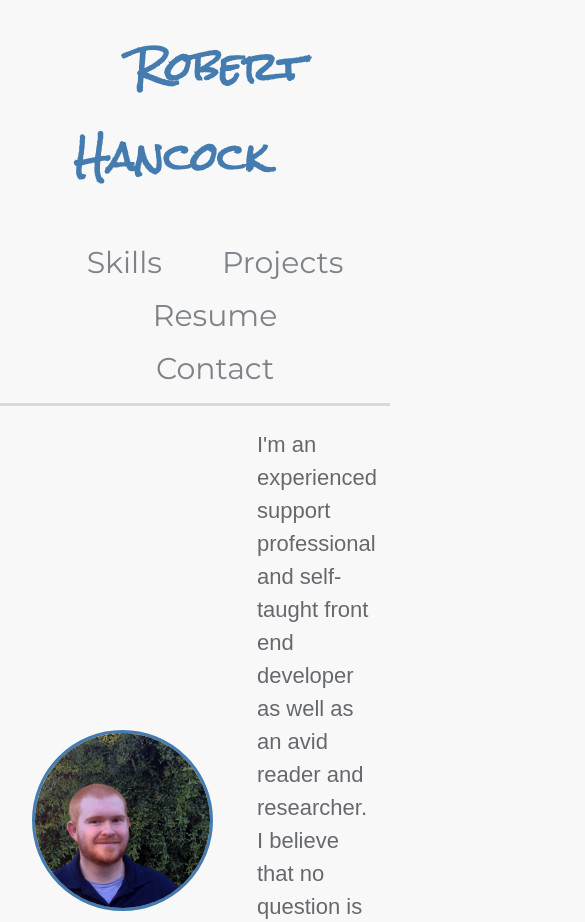
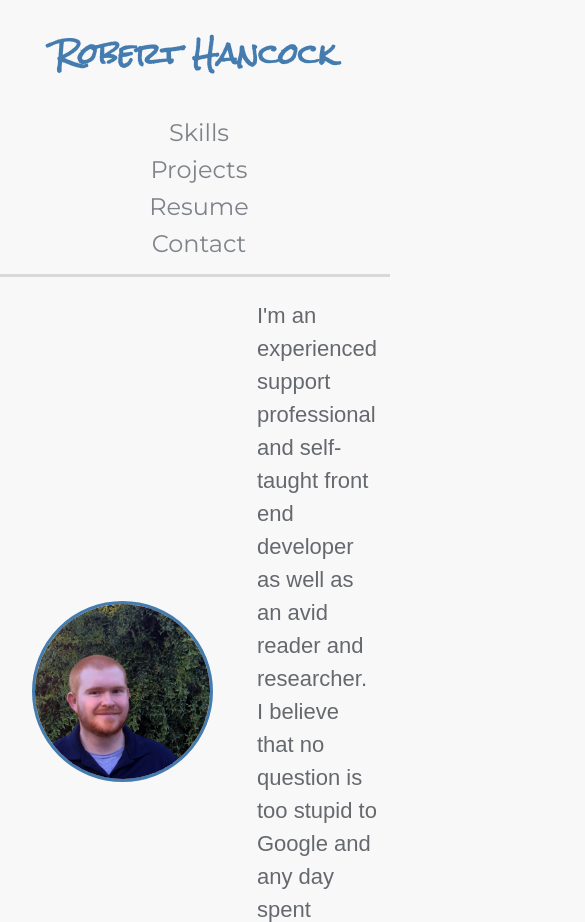
Before and after one commit to rzhancock/website-2018, a React app: page / in a window 390 px wide. Shown: the top 922 px of the page, 585 px wide, since content can reach past the window. Built offline with nearby package versions, Linux system fonts and the light colour scheme.

Commit message:
Finished desktop. Adding breakpoints. Completed nav breakpoints

```diff
--- a/package.json
+++ b/package.json
@@ -3,6 +3,7 @@
   "version": "0.1.0",
   "private": true,
   "dependencies": {
+    "jest-cli": "^23.6.0",
     "nuka-carousel": "^4.4.0",
     "react": "^16.5.2",
     "react-dom": "^16.5.2",
--- a/src/components/App.js
+++ b/src/components/App.js
@@ -1,5 +1,4 @@
 import React, { Component } from 'react';
-import Nav from './Nav/Nav.js';
 import About from './About/About.js';
 import Skills from './Skills/Skills.js';
 import Projects from './Projects/Projects.js';
@@ -7,18 +6,66 @@ import Resume from './Resume/Resume.js';
 import Contact from './Contact/Contact.js';
 import Footer from './Footer/Footer.js';
 import './App.css';
+import './Nav.css';
 
 
 class App extends Component {
+
+  constructor(props) {
+    super(props);
+
+    this.skills = React.createRef();
+    this.projects = React.createRef();
+    this.resume = React.createRef();
+    this.contact = React.createRef();
+
+    this.scrollToSection = this.scrollToSection.bind(this);
+    this.handleClick = this.handleClick.bind(this);
+  }
+
+  scrollToSection(section) {
+    switch(section) {
+      case this.skills:
+        this.skills.current.scrollIntoView({behavior: 'smooth'});
+        break;
+      case this.projects:
+        this.projects.scrollIntoView({behavior: 'smooth'});
+        break;
+      case this.resume:
+        this.resume.scrollIntoView({behavior: 'smooth'});
+        break;
+      case this.contact:
+        this.section.scrollIntoView(this.contact, {behavior: 'smooth'});
+    }
+  }
+
+  handleClick(e){
+    e.preventDefault;
+    this.scrollToSection(e.ref);
+  }
+
   render() {
     return (
       <div className="container">
-        <Nav />
+        <header className="header">
+					<div className="name-wrapper">
+
+						<h1><a className="name" href="#">Robert Hancock</a></h1>
+					</div>
+					<nav>
+			     	  <ul className="main-nav">
+			     	  	<li onClick={() => {this.handleClick(this.skills)}}>Skills</li>
+				        <li onClick={() => {this.scrollToSection(this.projects)}}>Projects</li>
+								<li onClick={() => {this.scrollToSection(this.resume)}}>Resume</li>
+								<li onClick={() => {this.scrollToSection(this.contact)}}>Contact</li>
+			      	</ul>
+					</nav>
+			  </header>
         <About />
-        <Skills />
-        <Projects />
-        <Resume />
-        <Contact />
+        <Skills name="skills" ref={this.skills}/>
+        <Projects name="projects" ref={this.projects} />
+        <Resume name="resume" ref={this.resume} />
+        <Contact name="contact" ref={this.contact} />
         <Footer />
       </div>
     )
--- a/src/components/Contact/Contact.css
+++ b/src/components/Contact/Contact.css
@@ -23,8 +23,9 @@ a {
 
 .contact-items {
   display: flex;
+  flex-wrap: wrap;
   flex-direction: row;
-  justify-content: space-between;
+  justify-content: space-around;
   text-decoration: none;
   margin: 1.75rem 1rem;
 }
--- /dev/null
+++ b/src/components/Nav.css
@@ -0,0 +1,106 @@
+
+.header {
+  box-sizing: border-box;
+  text-align: center;
+  font-family: 'Montserrat', sans-serif;
+  border-bottom: 3px #d8d8da solid;
+}
+
+
+.name {
+  font-family: 'Rock Salt', sans-serif;
+  text-decoration: none;
+  color:  #457CB0;
+  padding: 1.25em;
+  font-size: 38px;
+}
+
+nav {
+  display: flex;
+  justify-content: center;
+
+}
+
+.main-nav {
+  display: flex;
+  flex-wrap: wrap;
+  margin-top: 1em;
+  list-style: none;
+}
+
+
+.main-nav li {
+  margin: auto 1.75rem auto .25rem;
+  text-decoration: none;
+  color:  #7f8389;
+  font-size: 30px;
+  cursor: pointer;
+  -webkit-transition: color .4s;
+  transition: color .4s;
+}
+
+.main-nav a:hover {
+  color: #588bc0;
+}
+
+.blog-link:hover {
+  cursor: not-allowed;
+}
+
+.blog-subscript {
+  color: #55575b;
+  font-size: 11px;
+  display: block;
+}
+
+.blog-subscript:hover {
+
+  cursor: not-allowed;
+}
+
+@media only screen and (max-width : 678px) {
+  .main-nav li {
+    margin: auto 2.0rem auto 0;
+    font-size: 24px;
+  }
+
+
+}
+
+@media only screen and  (max-width : 556px) {
+  .main-nav li {
+    margin: auto 2.0rem auto 0;
+    font-size: 20px;
+  }
+
+  .name {
+    padding: 1rem;
+    font-size: 28px;
+    text-align: center;
+  }
+
+
+}
+
+@media only screen and  (max-width : 505px) {
+
+  .main-nav {
+    flex-direction: column;
+    justify-content: center;
+    margin-top: 0;
+  }
+
+  .main-nav li {
+    margin-top: .5rem;
+    font-size: 24px;
+  }
+
+  .name {
+    padding: 1rem;
+    padding-bottom: 0;
+    font-size: 28px;
+    text-align: center;
+  }
+
+
+}
--- a/src/components/Nav/Nav.css
+++ b/src/components/Nav/Nav.css
@@ -35,7 +35,7 @@ nav {
 }
 
 
-.main-nav a {
+.main-nav li {
   text-decoration: none;
   margin-right: 1em;
   margin-left: 1em;
--- a/src/components/Nav/Nav.js
+++ b/src/components/Nav/Nav.js
@@ -1,8 +1,16 @@
-import React from 'react';
+import React, { Component } from 'react';
 import './Nav.css';
 
 
-function Nav() {
+export default class Nav extends Component {
+	constructor(props) {
+		super(props);
+	}
+
+	scroll = (ref) => {
+    this.ref.current.scrollIntoView({behavior: 'smooth'})
+  }
+		render () {
 		return (
 			<header className="header">
 					<div className="name-wrapper">
@@ -11,14 +19,13 @@ function Nav() {
 					</div>
 					<nav>
 			     	  <ul className="main-nav">
-			     	  	<li><a>Skills</a></li>
-				        <li><a>Projects</a></li>
-								<li><a>Resume</a></li>
-								<li><a>Contact</a></li>
+			     	  	<li onClick={() => {this.scroll(this.skillsRef)}}>Skills</li>
+				        <li onClick={() => {this.scroll(this.projectsRef)}}>Projects</li>
+								<li onClick={() => {this.scroll(this.resumeRef)}}>Resume</li>
+								<li onClick={() => {this.scroll(this.contactRef)}}>Contact</li>
 			      	</ul>
 					</nav>
 			</header>
 		)
 }
-
-export default Nav;
+}
```
Also changed, not shown: 1 other file.
